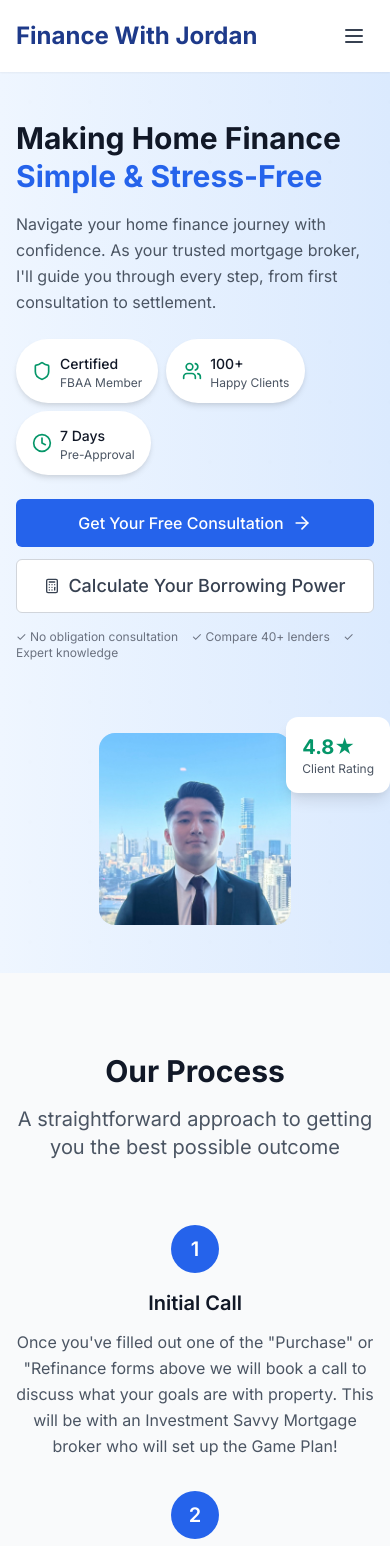
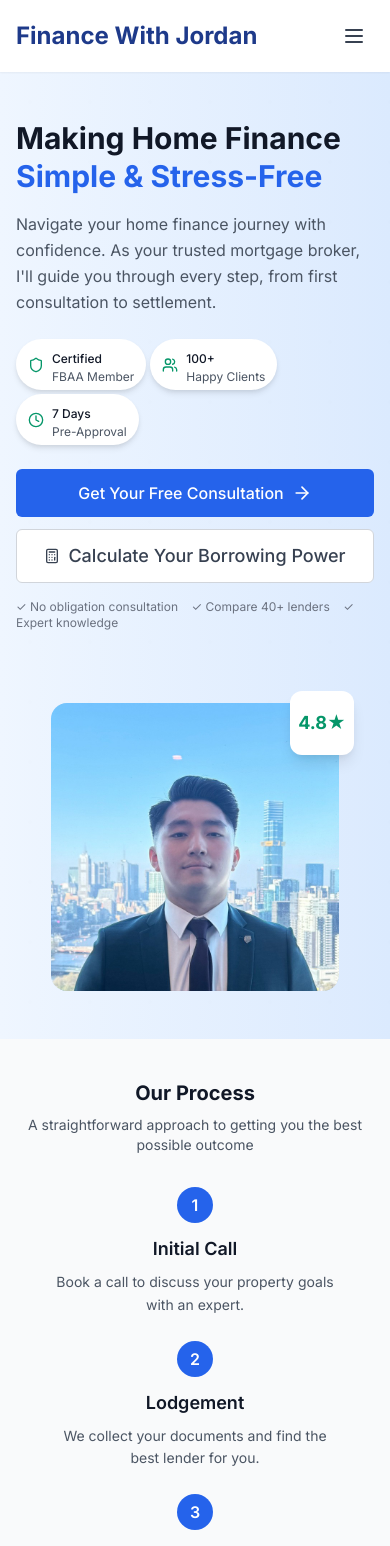
Before and after one commit to Rehan517/FinanceWithJordan, a React (Vite) app in the folder finance-with-jordan/: page / in a window 390 px wide. Shown: the top 1546 px of the page. Built offline with nearby package versions, Linux system fonts and the light colour scheme.

Commit message:
adjusting different pages so that they are compatible with mobile devices

```diff
--- a/finance-with-jordan/src/components/sections/HeroSection.tsx
+++ b/finance-with-jordan/src/components/sections/HeroSection.tsx
@@ -39,7 +39,7 @@ const HeroSection: React.FC = () => {
             </p>
 
             {/* Trust Indicators */}
-            <div className="flex flex-wrap gap-2 sm:gap-4 mb-6 sm:mb-8">
+            <div className="flex flex-wrap gap-1 sm:gap-3 mb-6 sm:mb-8 justify-start">
               {trustIndicators.map((indicator, index) => {
                 const IconComponent = indicator.icon;
                 return (
@@ -48,12 +48,12 @@ const HeroSection: React.FC = () => {
                     initial={{ opacity: 0, y: 20 }}
                     animate={{ opacity: 1, y: 0 }}
                     transition={{ duration: 0.6, delay: 0.2 + index * 0.1 }}
-                    className="flex items-center bg-white px-4 py-3 rounded-full shadow-soft"
+                    className="flex items-center bg-white px-3 py-1.5 sm:px-4 sm:py-2 rounded-full shadow-soft min-w-[120px] sm:min-w-[140px] text-left"
                   >
-                    <IconComponent className="h-5 w-5 text-secondary-600 mr-2" />
-                    <div>
-                      <span className="text-sm font-medium text-gray-900">{indicator.subtext}</span>
-                      <p className="text-xs text-gray-600">{indicator.text}</p>
+                    <IconComponent className="h-4 w-4 sm:h-5 sm:w-5 text-secondary-600 mr-2" />
+                    <div className="text-left">
+                      <span className="text-xs sm:text-sm font-medium text-gray-900">{indicator.subtext}</span>
+                      <p className="text-xs sm:text-sm text-gray-600 leading-tight whitespace-normal">{indicator.text}</p>
                     </div>
                   </motion.div>
                 );
@@ -101,7 +101,7 @@ const HeroSection: React.FC = () => {
           >
             <div className="relative">
               {/* Main Image Container */}
-              <div className="aspect-square bg-gradient-to-br from-primary-100 to-primary-200 rounded-2xl flex items-center justify-center relative overflow-hidden w-48 h-48 sm:w-64 sm:h-64 md:w-80 md:h-80 lg:w-full lg:h-full mx-auto">
+              <div className="aspect-square bg-gradient-to-br from-primary-100 to-primary-200 rounded-2xl flex items-center justify-center relative overflow-hidden w-72 h-72 sm:w-[26rem] sm:h-[26rem] md:w-[30rem] md:h-[30rem] lg:w-full lg:h-full mx-auto">
                 <img
                   src={jordanPhoto}
                   alt="Jordan - Mortgage Broker"
@@ -124,10 +124,10 @@ const HeroSection: React.FC = () => {
                 initial={{ opacity: 0, scale: 0.8 }}
                 animate={{ opacity: 1, scale: 1 }}
                 transition={{ duration: 0.6, delay: 1.2 }}
-                className="absolute -top-4 -right-4 sm:-top-6 sm:-right-6 bg-white p-4 sm:p-6 rounded-xl shadow-medium"
+                className="absolute -top-3 right-3 mr-2 sm:-top-4 sm:right-4 md:-top-6 md:-right-6 lg:-top-8 lg:-right-8 bg-white p-2 sm:p-3 rounded-xl shadow-medium w-16 h-16 sm:w-20 sm:h-20 md:w-24 md:h-24 flex flex-col items-center justify-center"
               >
-                <div className="text-xl sm:text-3xl font-bold text-secondary-600">4.8★</div>
-                <div className="text-xs sm:text-sm text-gray-600">Client Rating</div>
+                <div className="text-lg sm:text-2xl font-bold text-secondary-600">4.8★</div>
+                <div className="hidden sm:block text-[11px] sm:text-xs text-gray-600">Client Rating</div>
               </motion.div>
             </div>
           </motion.div>
--- a/finance-with-jordan/src/components/sections/ProcessOverview.tsx
+++ b/finance-with-jordan/src/components/sections/ProcessOverview.tsx
@@ -6,40 +6,44 @@ const PROCESS_STEPS = [
   {
     id: 1,
     title: 'Initial Call',
-    description: 'Once you\'ve filled out one of the "Purchase" or "Refinance forms above we will book a call to discuss what your goals are with property. This will be with an Investment Savvy Mortgage broker who will set up the Game Plan!'
+    summary: 'Book a call to discuss your property goals with an expert.',
+    description: 'Once you\'ve filled out one of the "Purchase" or "Refinance" forms above we will book a call to discuss what your goals are with property. This will be with an Investment Savvy Mortgage broker who will set up the Game Plan!'
   },
   {
     id: 2,
     title: 'Lodgement',
+    summary: 'We collect your documents and find the best lender for you.',
     description: 'After our initial call we will request the required documents from you and get to work finding the best lender to suit your goals. From there it\'s up to us, we will lodge your deal & hammer the banks to get it done.'
   },
   {
     id: 3,
     title: 'Approval',
+    summary: 'We guide you through the next steps after approval.',
     description: 'Once approved we will outline the next steps of what you need to do, whether it\'s a purchase or a refinance the team will be there walking you through each step of the process to settlement.'
   },
   {
     id: 4,
     title: 'Post-Settlement',
+    summary: 'We help set up your accounts and review your rates regularly.',
     description: 'Once the Property settles we will help ensure all of your offsets & accounts are setup correctly. The job isn\'t finished there, every 6 - 12 months we will be completing rate reviews on your loans to ensure you are on the most competitive rate possible.'
   }
 ];
 
 const ProcessOverview: React.FC = () => {
   return (
-    <section className="py-20 bg-gray-50">
+    <section className="py-10 sm:py-20 bg-gray-50">
       <div className="max-w-7xl mx-auto px-4 sm:px-6 lg:px-8">
         {/* Section Header */}
         <motion.div
           initial={{ opacity: 0, y: 20 }}
           animate={{ opacity: 1, y: 0 }}
           transition={{ duration: 0.6 }}
-          className="text-center mb-16"
+          className="text-center mb-8"
         >
-          <h2 className="text-3xl lg:text-4xl font-bold text-gray-900 mb-4">
+          <h2 className="text-xl sm:text-2xl md:text-3xl lg:text-4xl font-bold text-gray-900 mb-2 sm:mb-4">
             Our Process
           </h2>
-          <p className="text-xl text-gray-600 max-w-3xl mx-auto">
+          <p className="text-sm sm:text-base md:text-xl text-gray-600 max-w-3xl mx-auto">
             A straightforward approach to getting you the best possible outcome
           </p>
         </motion.div>
@@ -60,7 +64,7 @@ const ProcessOverview: React.FC = () => {
                 }
               }
             }}
-            className="grid grid-cols-1 md:grid-cols-4 gap-8 relative"
+            className="grid grid-cols-1 md:grid-cols-4 gap-6 sm:gap-8 relative"
           >
             {PROCESS_STEPS.map((step, index) => (
               <motion.div
@@ -73,7 +77,7 @@ const ProcessOverview: React.FC = () => {
               >
                 {/* Step Number and Arrow */}
                 <div className="flex flex-col items-center">
-                  <div className="w-12 h-12 rounded-full bg-primary-600 text-white flex items-center justify-center text-xl font-semibold mb-4 relative z-10">
+                  <div className="w-9 h-9 sm:w-12 sm:h-12 rounded-full bg-primary-600 text-white flex items-center justify-center text-base sm:text-xl font-semibold mb-3 sm:mb-4 relative z-10">
                     {step.id}
                   </div>
                   {index < PROCESS_STEPS.length - 1 && (
@@ -83,10 +87,13 @@ const ProcessOverview: React.FC = () => {
 
                 {/* Step Content */}
                 <div className="text-center bg-gray-50 relative z-10">
-                  <h3 className="text-xl font-semibold text-gray-900 mb-3">
+                  <h3 className="text-lg sm:text-lg font-semibold text-gray-900 mb-2 sm:mb-3">
                     {step.title}
                   </h3>
-                  <p className="text-gray-600 leading-relaxed">
+                  <p className="px-10 text-sm text-gray-600 leading-relaxed block sm:hidden">
+                    {step.summary}
+                  </p>
+                  <p className="hidden sm:block text-sm md:text-base text-gray-600 leading-relaxed">
                     {step.description}
                   </p>
                 </div>
```
